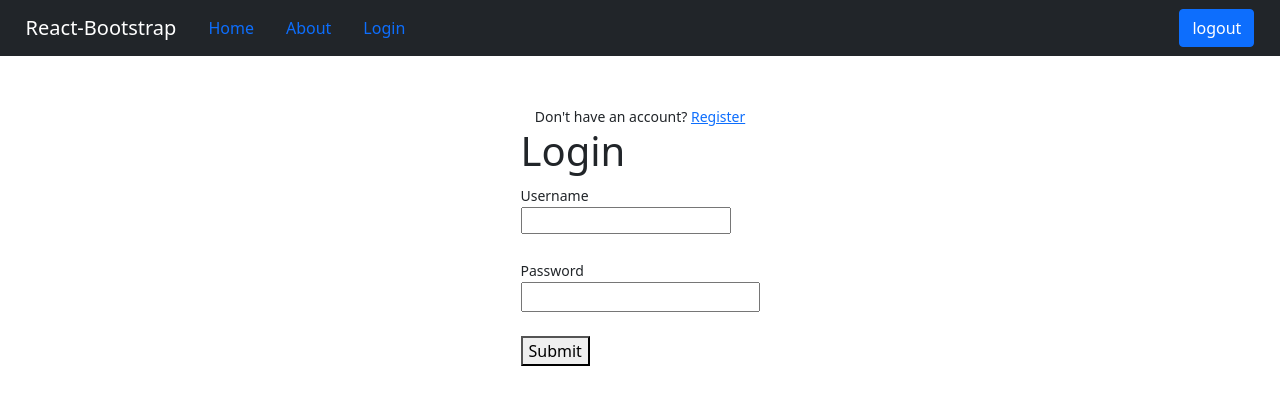
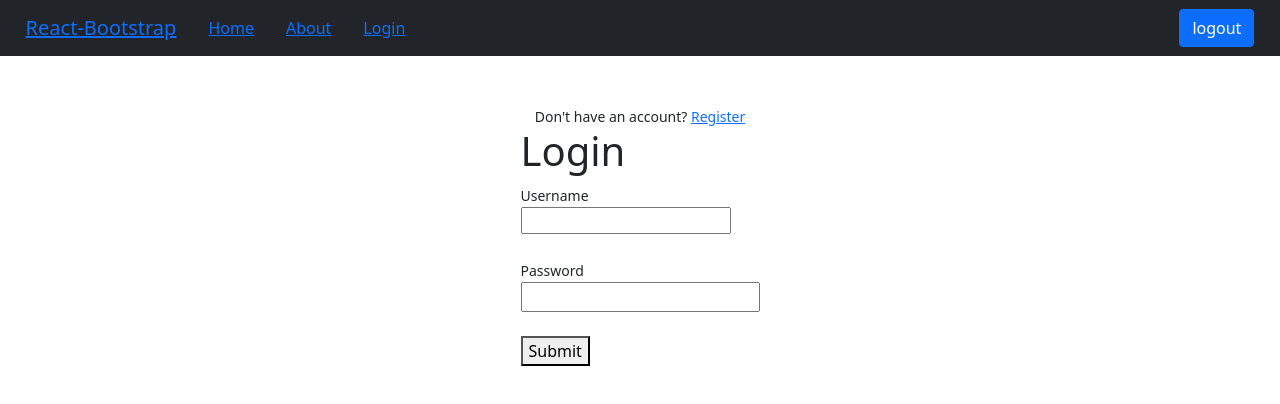
Before and after one commit to kvankerkhove/RateMyBootcamp, a React (Create React App) app in the folder project-client/: page /login in a window 1280 px wide. Shown: the top 404 px of the page. Built offline with nearby package versions, Linux system fonts and the light colour scheme; no server answers.

Commit message:
nav bar bug fix

```diff
--- a/project-client/src/components/Login.js
+++ b/project-client/src/components/Login.js
@@ -7,7 +7,9 @@ function Login({ users, handleLogin, isLoggedIn }) {
     password: "",
   });
   const [loginIsCorrect, setLoginIsCorrect] = useState(true);
+  console.log(isLoggedIn)
   if (isLoggedIn) return <Redirect to="/bootcamps" />;
+
   const handleChange = (e) => {
     const { name, value } = e.target;
     setFormData({ ...formData, [name]: value });
--- a/project-client/src/components/NavBar.js
+++ b/project-client/src/components/NavBar.js
@@ -24,7 +24,7 @@
 
 
 import React from "react";
-import { Link, useHistory } from "react-router-dom";
+import { NavLink, useHistory } from "react-router-dom";
 import { Navbar, Nav, Button } from "react-bootstrap";
 import "./NavBar.css";
 
@@ -33,12 +33,20 @@ function NavBar({ setIsLoggedIn, setCurrentUser }) {
  return (
    <Navbar id="navbar_container" expand="lg" bg="dark" variant="dark">
      <div className="left_navbar">
-       <Navbar.Brand href="/bootcamps">React-Bootstrap</Navbar.Brand>
+       <Navbar.Brand>
+         <NavLink to="/bootcamps">React-Bootstrap</NavLink>
+        </Navbar.Brand>
 
        <Navbar.Toggle aria-controls="responsive-navbar-nav" />
-       <Nav.Link href="/bootcamps">Home</Nav.Link>
-       <Nav.Link href="/about">About</Nav.Link>
-       <Nav.Link href="/login">Login</Nav.Link>
+       <Nav.Link>
+         <NavLink to="/bootcamps">Home</NavLink>
+        </Nav.Link>
+        <Nav.Link>
+          <NavLink to="/about">About</NavLink>
+        </Nav.Link>
+        <Nav.Link>
+          <NavLink to="/login">Login</NavLink>
+        </Nav.Link>
      </div>
 
      <div id="right_navbar">
```
